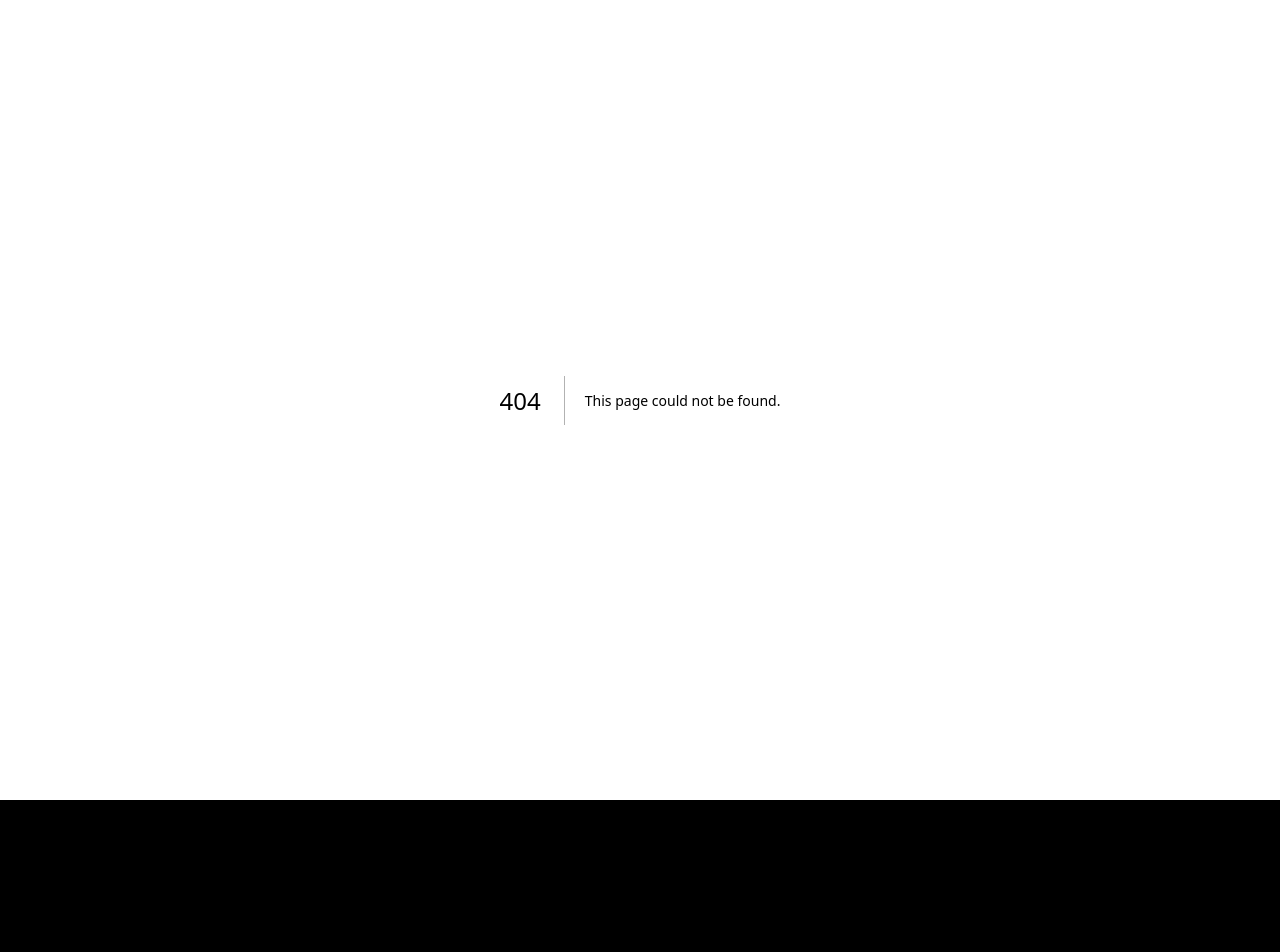
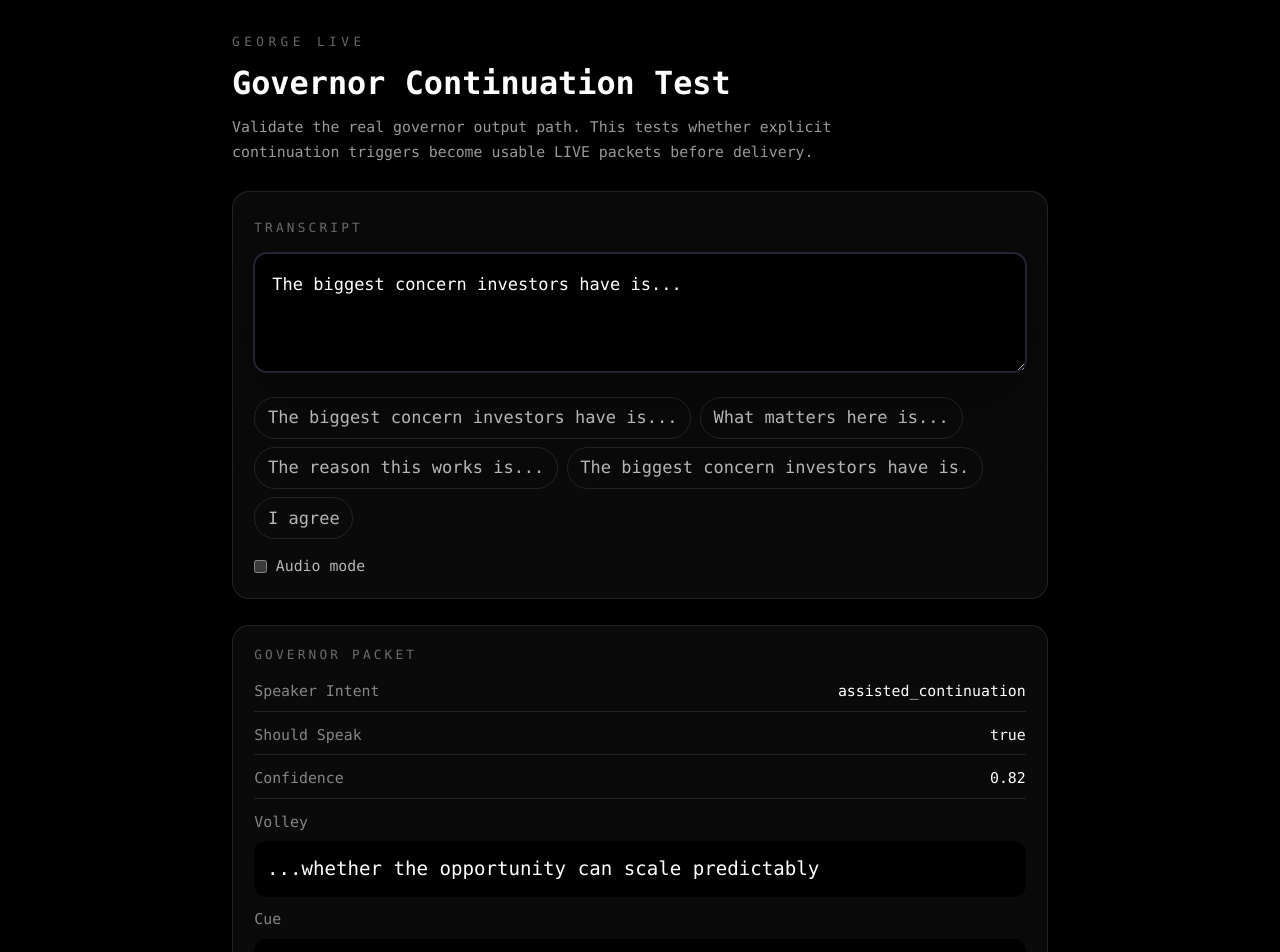
Before and after one commit to LesKemVal/ai-clarity, a Next.js app: page /george/live-governor-test in a window 1280 px wide. Before the commit this address had no page. Shown: the top 952 px of the page. Before the commit the page ends 800 px from the top, so only its background shows below. Built offline with nearby package versions, Linux system fonts and the light colour scheme.

Commit message:
Add LIVE governor continuation test page

```diff
--- /dev/null
+++ b/app/george/live-governor-test/page.tsx
@@ -0,0 +1,122 @@
+'use client'
+
+import { useMemo, useState } from 'react'
+import { governLiveVoice } from '@/lib/george/live-voice/governor'
+
+const samples = [
+  'The biggest concern investors have is...',
+  'What matters here is...',
+  'The reason this works is...',
+  'The biggest concern investors have is.',
+  'I agree',
+]
+
+export default function LiveGovernorTestPage() {
+  const [transcript, setTranscript] = useState(samples[0])
+  const [audio, setAudio] = useState(false)
+
+  const packet = useMemo(() => {
+    return governLiveVoice({
+      transcript,
+      contextHint: 'investor conversation',
+      lastFiveSeconds: 'Objective: raise capital and show the opportunity can scale',
+      audio,
+      liveAssistMode: 'cues',
+      runtimeSupport: {
+        objective: 'raise capital and show the opportunity can scale',
+        room: 'investor conversation',
+        deliveryStyle: 'continue',
+      } as any,
+    } as any)
+  }, [transcript, audio])
+
+  return (
+    <main className="min-h-screen bg-black px-6 py-8 text-white">
+      <section className="mx-auto flex max-w-3xl flex-col gap-6">
+        <div>
+          <p className="text-xs uppercase tracking-[0.35em] text-white/40">
+            GEORGE LIVE
+          </p>
+          <h1 className="mt-3 text-3xl font-semibold">
+            Governor Continuation Test
+          </h1>
+          <p className="mt-3 max-w-2xl text-sm leading-6 text-white/60">
+            Validate the real governor output path. This tests whether explicit
+            continuation triggers become usable LIVE packets before delivery.
+          </p>
+        </div>
+
+        <div className="rounded-2xl border border-white/10 bg-white/[0.04] p-5">
+          <label className="text-xs uppercase tracking-[0.25em] text-white/40">
+            Transcript
+          </label>
+          <textarea
+            value={transcript}
+            onChange={(event) => setTranscript(event.target.value)}
+            className="mt-3 min-h-28 w-full rounded-xl border border-white/10 bg-black p-4 text-base text-white outline-none focus:border-white/30"
+          />
+
+          <div className="mt-4 flex flex-wrap gap-2">
+            {samples.map((sample) => (
+              <button
+                key={sample}
+                onClick={() => setTranscript(sample)}
+                className="rounded-full border border-white/10 px-3 py-1.5 text-xs text-white/70 hover:border-white/30 hover:text-white"
+              >
+                {sample}
+              </button>
+            ))}
+          </div>
+
+          <label className="mt-4 flex items-center gap-2 text-sm text-white/70">
+            <input
+              checked={audio}
+              onChange={(event) => setAudio(event.target.checked)}
+              type="checkbox"
+            />
+            Audio mode
+          </label>
+        </div>
+
+        <div className="rounded-2xl border border-white/10 bg-white/[0.04] p-5">
+          <p className="text-xs uppercase tracking-[0.25em] text-white/40">
+            Governor Packet
+          </p>
+
+          <div className="mt-4 grid gap-3 text-sm">
+            <div className="flex justify-between border-b border-white/10 pb-2">
+              <span className="text-white/50">Speaker Intent</span>
+              <span>{packet.speakerIntent || '—'}</span>
+            </div>
+            <div className="flex justify-between border-b border-white/10 pb-2">
+              <span className="text-white/50">Should Speak</span>
+              <span>{String(packet.shouldSpeak)}</span>
+            </div>
+            <div className="flex justify-between border-b border-white/10 pb-2">
+              <span className="text-white/50">Confidence</span>
+              <span>{packet.confidence}</span>
+            </div>
+            <div>
+              <span className="text-white/50">Volley</span>
+              <p className="mt-2 rounded-xl bg-black p-3 text-lg text-white">
+                {packet.volley || '—'}
+              </p>
+            </div>
+            <div>
+              <span className="text-white/50">Cue</span>
+              <p className="mt-2 rounded-xl bg-black p-3 text-white/80">
+                {packet.cue || '—'}
+              </p>
+            </div>
+            <div>
+              <span className="text-white/50">Status</span>
+              <p className="mt-2 rounded-xl bg-black p-3 text-xs leading-5 text-white/60">
+                {packet.status || '—'}
+              </p>
+            </div>
+          </div>
+        </div>
+      </section>
+    </main>
+  )
+}
```
